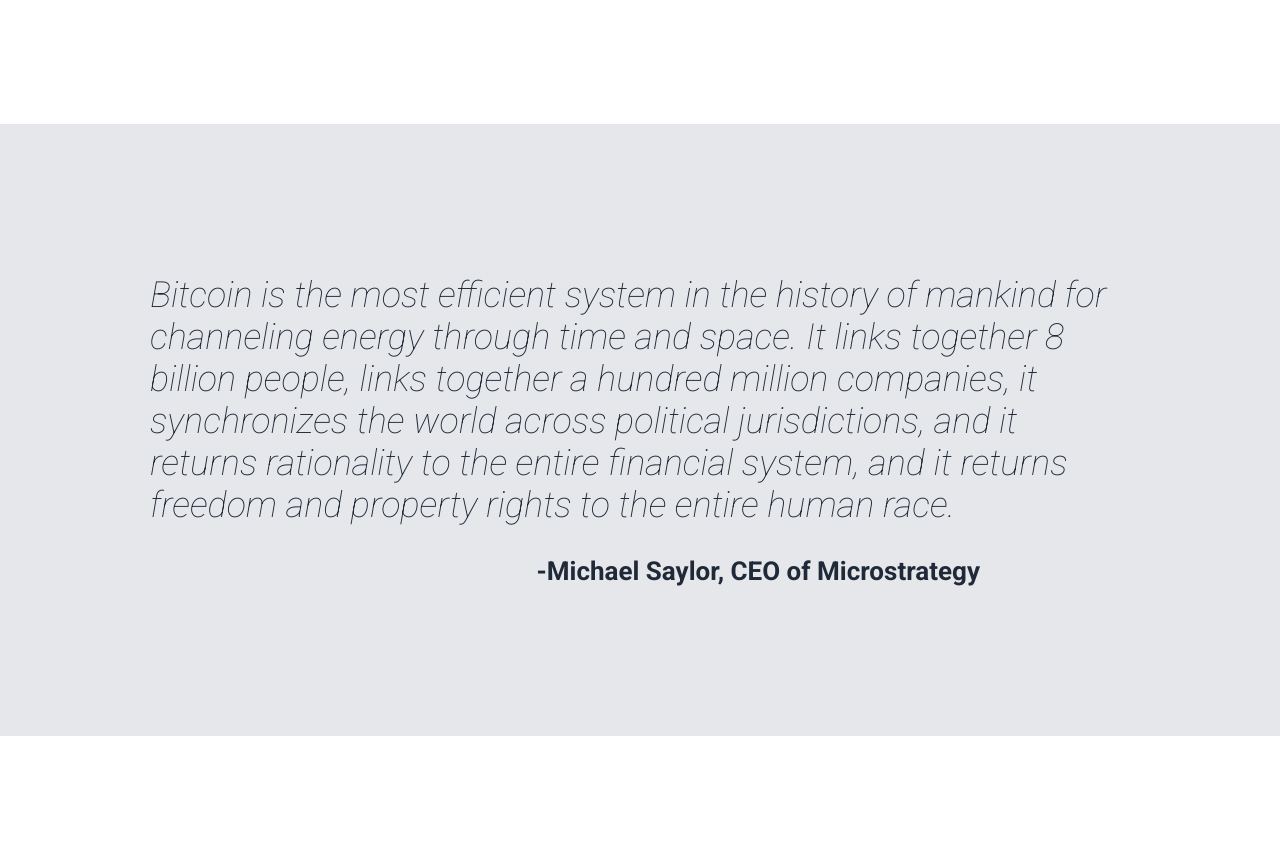
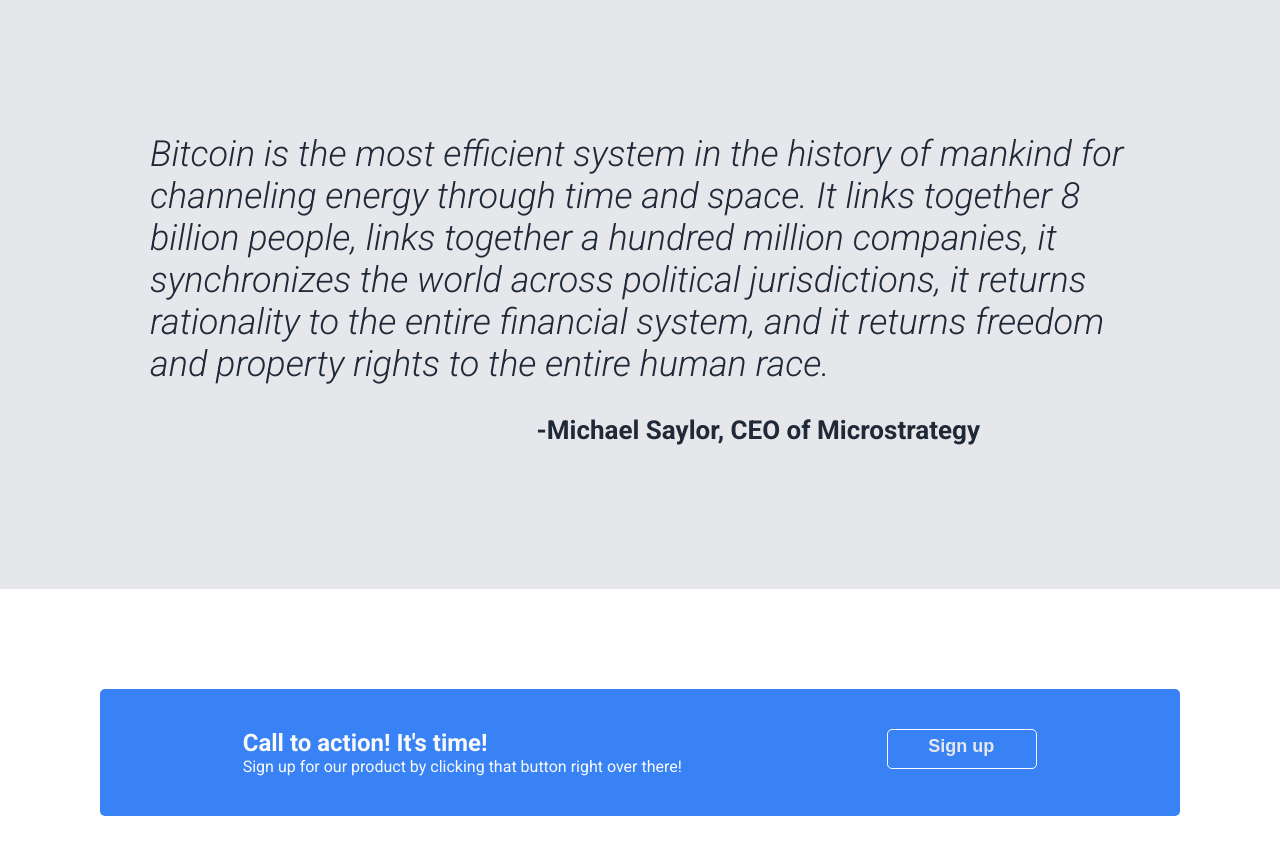
Before and after one commit to thesatmannn/landing_page, a plain HTML site: page index.html in a window 1280 px wide. Shown: the part 1280-2134 px from the top of the page. Before the commit the page ends 2016 px from the top, so only its background shows below. Drawn offline with Linux system fonts and the light colour scheme.

Commit message:
add blue signup button section

```diff
--- a/index.html
+++ b/index.html
@@ -37,8 +37,15 @@
         <img src="./img/cash.jpeg" class="item" alt="#">This is some subtext under a an illustration or image</div>
     </div>
     <div class="quote-container">
-    <div class="quote">Bitcoin is the most efficient system in the history of mankind for channeling energy through time and space. It links together 8 billion people, links together a hundred million companies, it synchronizes the world across political jurisdictions, and it returns rationality to the entire financial system, and it returns freedom and property rights to the entire human race.</div>
+    <div class="quote">Bitcoin is the most efficient system in the history of mankind for channeling energy through time and space. It links together 8 billion people, links together a hundred million companies, it synchronizes the world across political jurisdictions, it returns rationality to the entire financial system, and it returns freedom and property rights to the entire human race.</div>
     <div class="quote-sig">-Michael Saylor, CEO of Microstrategy</div>
+    </div>
+    <div class="bottom-container">
+    <div class="call-text">
+    <div class="call">Call to action! It's time!</div>
+    <div class="call-sub">Sign up for our product by clicking that button right over there!</div>
+    </div>
+    <button class="bottom-signup"><a href="#"></a>Sign up</button>
     </div>
 </body>
 </html>
--- a/styles.css
+++ b/styles.css
@@ -55,6 +55,7 @@
 
 .bitcoin {
     width: 600px;
+    height: 300px;
 }
 
 .header-links {
@@ -71,14 +72,15 @@
 }
 
 .signup-header {
+    font-size: 18px;
     border-radius: 5px;
     border: none;
     font-weight: bold;
     padding: 6px 8px;
-    width: 100px;
+    width: 150px;
     height: 40px;
     margin-bottom: 48px;
-    margin-top: 8px;
+    margin-top: 16px;
 }
 /*random info section*/
 .title2 {
@@ -115,7 +117,7 @@
 flex-direction: column;
 justify-content: center;
 font-size: 36px;
-font-weight: 100;
+font-weight: 300;
 font-style: italic;
 color: #1F2937;
 margin: 150px;
@@ -123,13 +125,15 @@
 }
 
 .quote-container {
+    display: flex;
+    flex-direction: column;
     background-color: #E5E7EB;
-
+    height: 600px;
+    justify-content: center;
 }
 
 .quote-sig {
     text-align: end;
-    display: flex;
     justify-content: flex-end;
     margin-top: 30px;
     margin-right: 300px;
@@ -138,3 +142,39 @@
     font-size: 26px;
     color: #1F2937;
 }
+/*last section with signup button & header*/
+.bottom-container {
+    display: flex;
+    background-color: #3882F6;
+    margin: 100px;
+    border-radius: 5px;
+    color: #F9FAF8;
+    align-content: center;
+    padding: 40px;
+    justify-content: space-around;
+
+}
+
+.bottom-signup {
+    display: flex;
+    font-size: 18px;
+    padding: 6px 8px;
+    font-weight: bold;
+    color: #E5E7EB;
+    width: 150px;
+    height: 40px;
+    border: 1px solid white;
+    border-radius: 5px;
+}
+
+.call {
+    font-size: 24px;
+    font-weight: bold;
+}
+
+.call-text {
+    display: flex;
+    flex-direction: column;
+    justify-content: center;
+
+}
```
